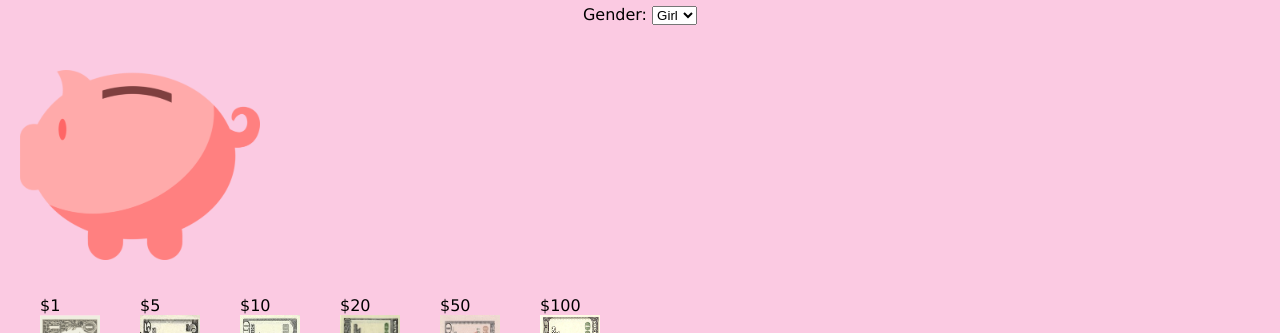
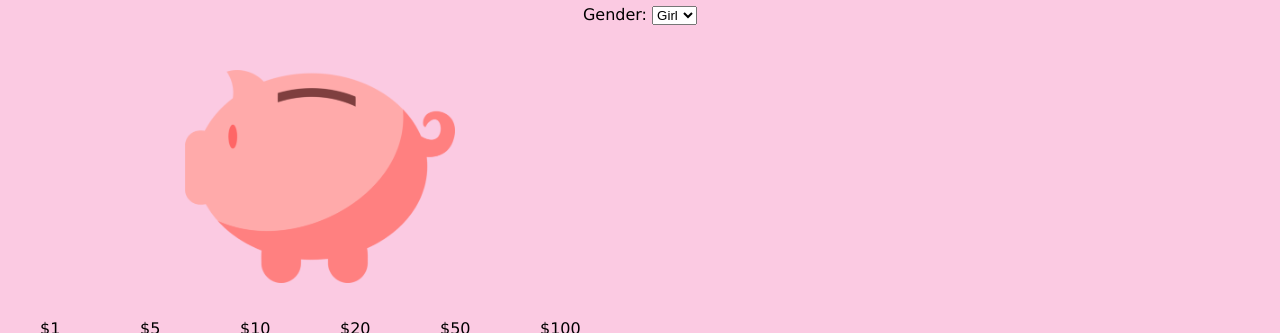
Before and after one commit to daliayan/My_Piggy_Bank, a React (Create React App) app in the folder frontend/: page / in a window 1280 px wide. Shown: the part 340-673 px from the top of the page. Built offline with nearby package versions, Linux system fonts and the light colour scheme; no server answers.

Commit message:
Need to get 2115 to work and links

```diff
--- a/frontend/src/App.css
+++ b/frontend/src/App.css
@@ -28,10 +28,8 @@
 .bank-container{
   text-align: center;
   font-family:'Lucida Sans', 'Lucida Sans Regular', 'Lucida Grande', 'Lucida Sans Unicode', Geneva, Verdana, sans-serif;
-  /* border-style: hidden; */
   padding: 3px;
   background-color: rgb(251, 202, 226);
-  /* background: url(images/pink.jpg) center;  */
 }
 
 .bank-list-data{
@@ -64,8 +62,9 @@
 
 .piggy-img{
   display: block;
-  align-items: center;
-  width: 40%;
+  margin-left: auto;
+  margin-right: auto;
+  width: 45%;
 }
 
 .form-button{
@@ -74,8 +73,6 @@
   font-size: 16px;
   padding: 10px 15px;
   font-family:'Lucida Sans', 'Lucida Sans Regular', 'Lucida Grande', 'Lucida Sans Unicode', Geneva, Verdana, sans-serif;
-  /* margin: 10px;
-  justify-self: center; */
   margin: 0 auto;
   margin-bottom: 12px;
   display: block;
@@ -91,17 +88,12 @@
 }
 
 .photo{
-  /* max-width: 16.66%;
-  max-height: 16.66%; */
-  /* padding: 0 10px; */
-  /* height: 240px; */
   position: relative;
   width: 60%;
   max-width: 60px;
   float: left;
   width: 25%;
   padding: 20px;
-
 }
 
 .photo img{
@@ -128,18 +120,6 @@
   background-color: rgb(87, 255, 45);
 }
 
-/* .photo img{
-  width: 120%;
-  height: 120%;
-} */
-
-
-/* .row::after {
-  content: "";
-  clear: both;
-  display: table;
-} */
-
 @keyframes App-logo-spin {
   from {
     transform: rotate(0deg);
```
